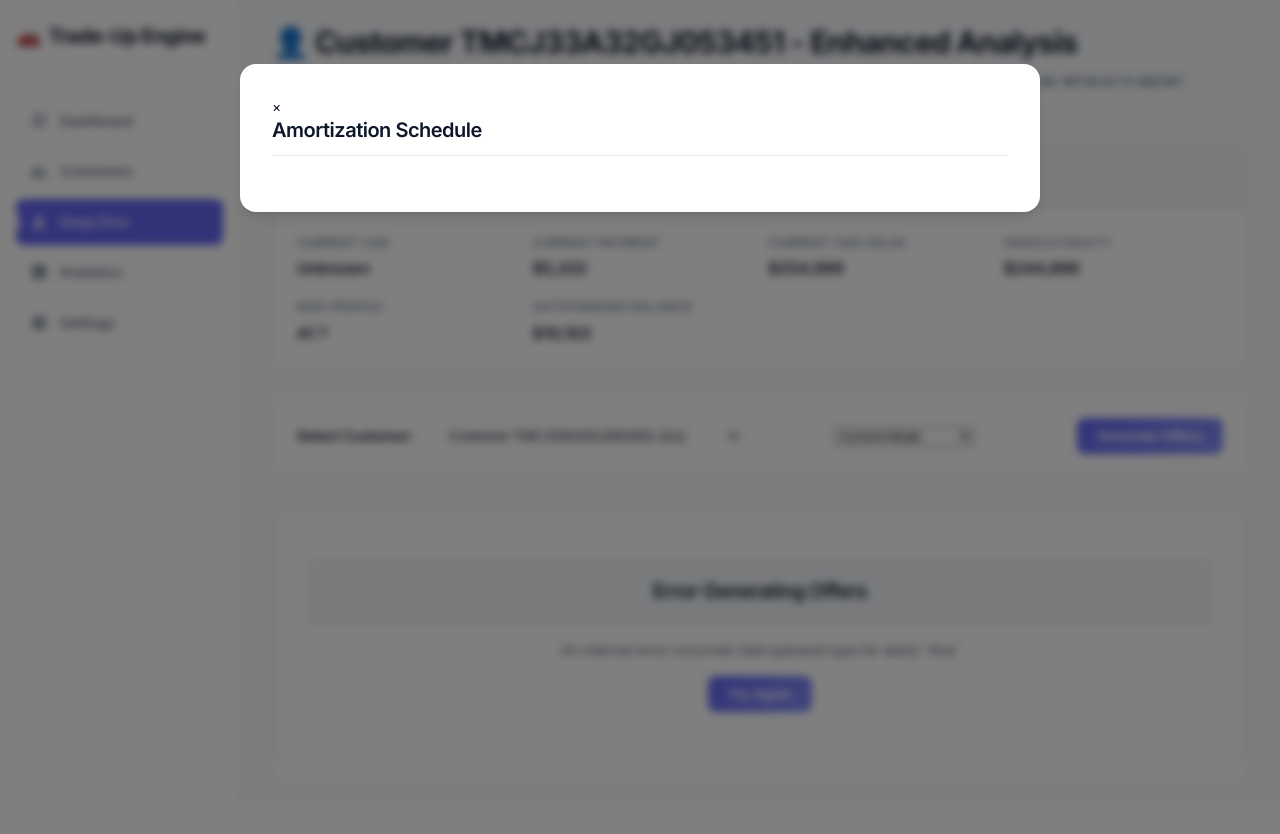
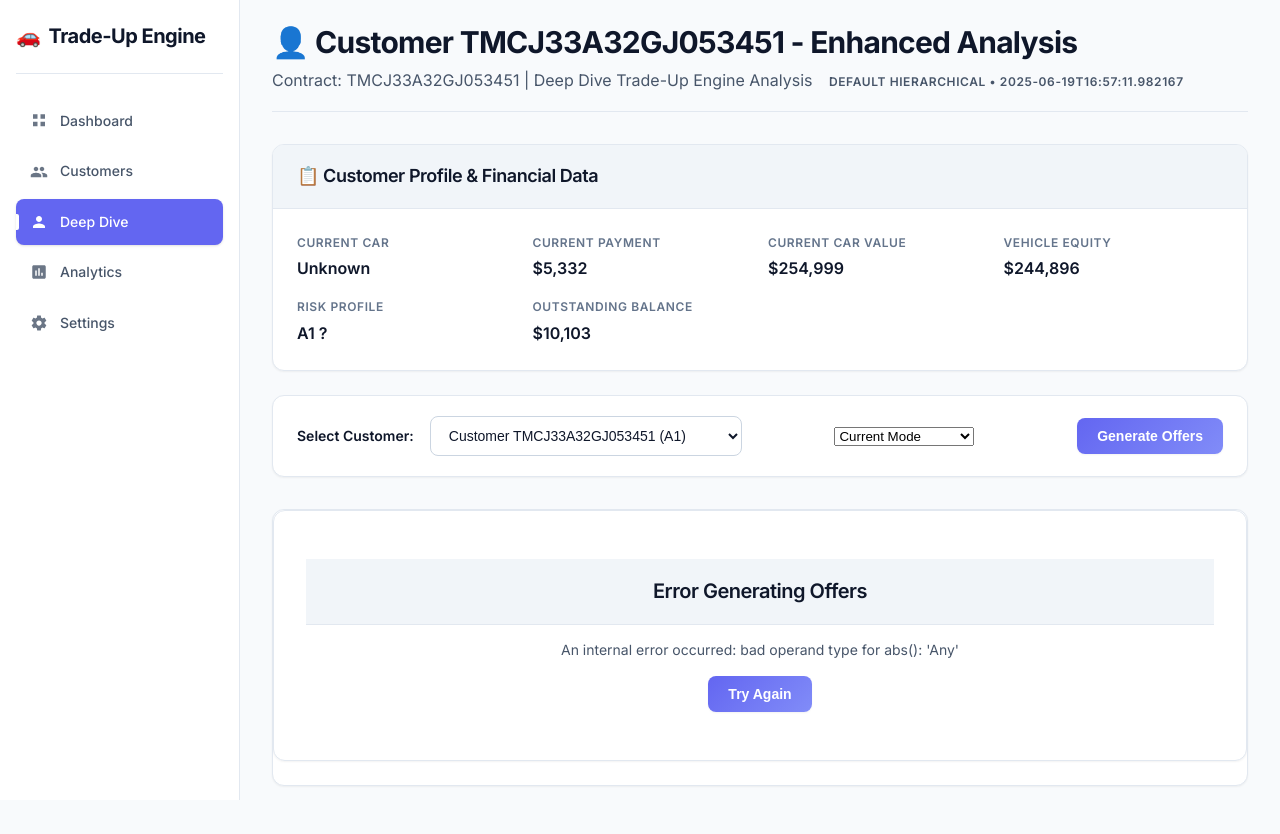
Before and after one commit to ientebib/trade-up-engine, a FastAPI app: page /customer/TMCJ33A32GJ053451 in a window 1280 px wide. Before the commit the page ends 716 px from the top, so only its background shows below. Run offline with FastAPI, Linux system fonts and the light colour scheme.

Commit message:
fix(ui): remove duplicate hard-coded amortization modal in customer_view to prevent empty popup

```diff
--- a/app/templates/customer_view.html
+++ b/app/templates/customer_view.html
@@ -141,14 +141,7 @@
         </div>
     </div>
 
-    <!-- Modal for Amortization Table -->
-    <div id="amortization-modal" class="modal">
-        <div class="modal-content">
-            <span class="close-button" onclick="closeAmortizationModal()">&times;</span>
-            <h3>Amortization Schedule</h3>
-            <div id="amortization-table"></div>
-        </div>
-    </div>
+    {# Amortization modal is created dynamically by main.js to avoid duplicate IDs #}
 {% endblock %}
 {% block extra_js %}
 <script>
```
